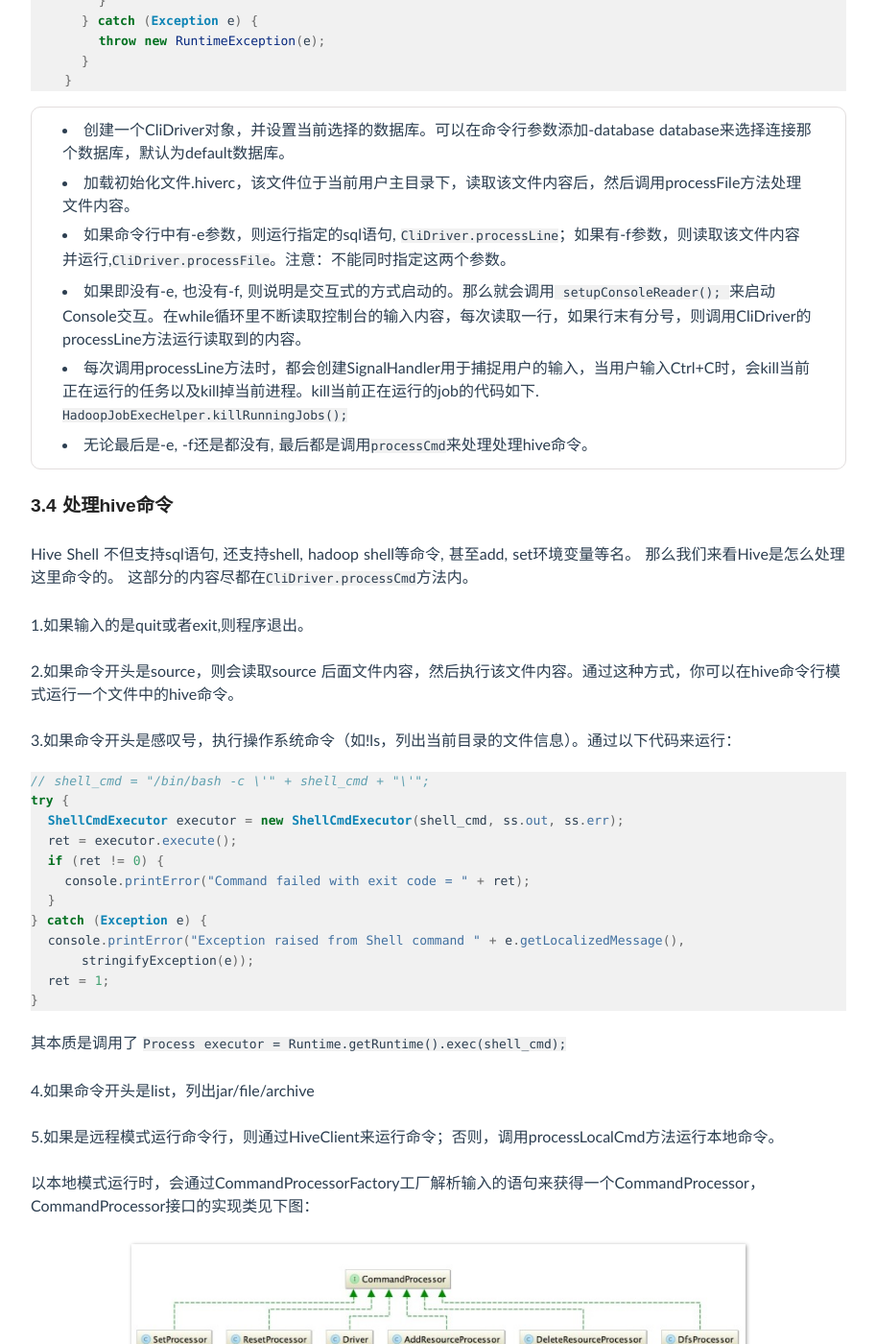
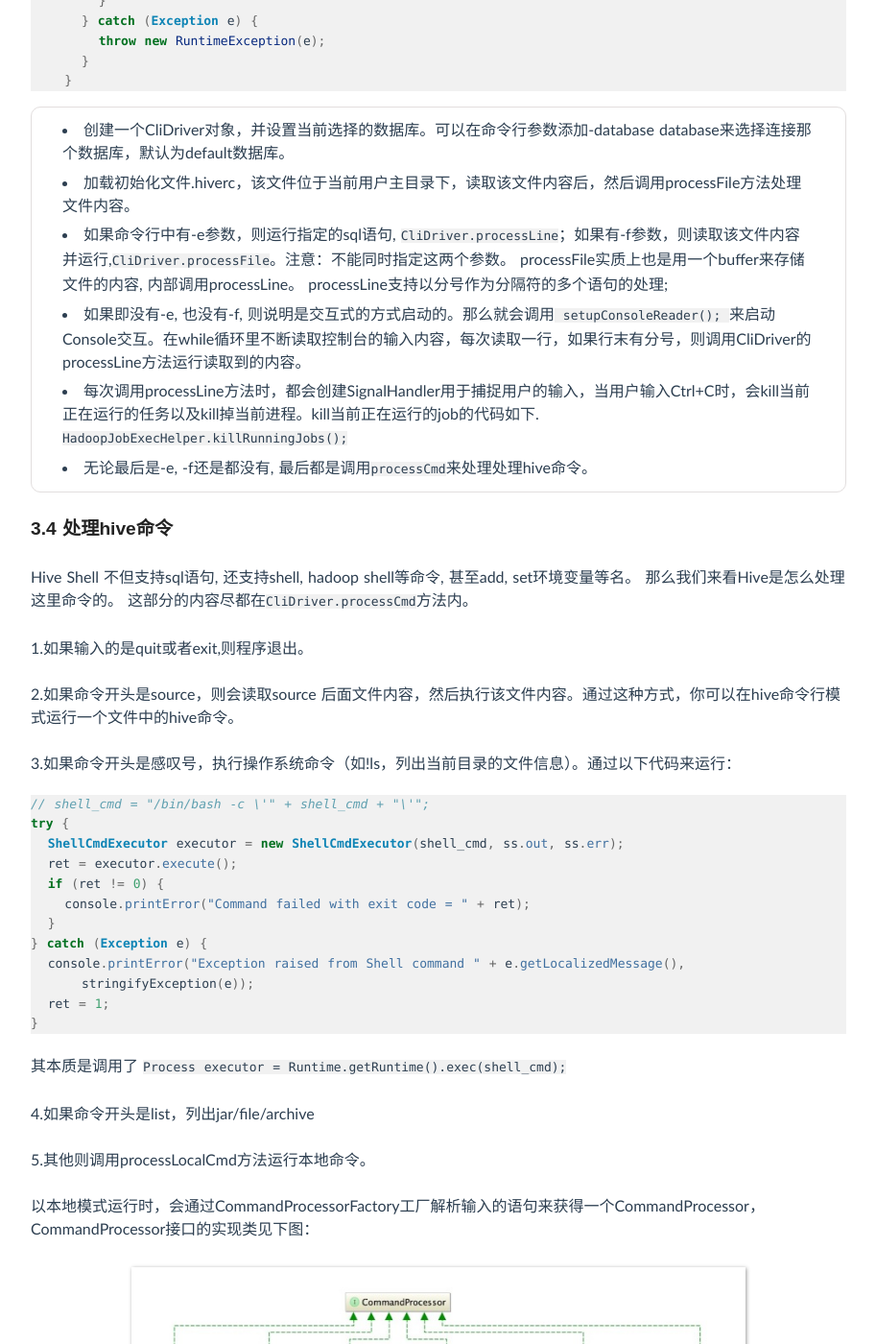
Before and after one commit to luyee/lamborryan.github.io, a Jekyll site: the page built from _posts/2016/2016-04-13-hive-src-entrance.md, in a window 1280 px wide and 1400 px high, scrolled down 4727 px. Shown: the whole window at 96% size, without its empty margins (183-1096 px from the left). Built offline with Jekyll 4.4.1, drawn with Linux system fonts in a browser that asks for light colours; comment, search, counter and statistics services are not loaded.

Commit message:
no message

````diff
--- a/_posts/2016/2016-04-13-hive-src-entrance.md
+++ b/_posts/2016/2016-04-13-hive-src-entrance.md
@@ -173,7 +173,7 @@ if (HiveConf.getVar(startSs.getConf(), HiveConf.ConfVars.HIVE_EXECUTION_ENGINE)
 
 * 创建一个CliDriver对象，并设置当前选择的数据库。可以在命令行参数添加-database database来选择连接那个数据库，默认为default数据库。
 * 加载初始化文件.hiverc，该文件位于当前用户主目录下，读取该文件内容后，然后调用processFile方法处理文件内容。
-* 如果命令行中有-e参数，则运行指定的sql语句, ```CliDriver.processLine```；如果有-f参数，则读取该文件内容并运行,```CliDriver.processFile```。注意：不能同时指定这两个参数。
+* 如果命令行中有-e参数，则运行指定的sql语句, ```CliDriver.processLine```；如果有-f参数，则读取该文件内容并运行,```CliDriver.processFile```。注意：不能同时指定这两个参数。 processFile实质上也是用一个buffer来存储文件的内容, 内部调用processLine。 processLine支持以分号作为分隔符的多个语句的处理;
 * 如果即没有-e, 也没有-f, 则说明是交互式的方式启动的。那么就会调用```    setupConsoleReader();
 ```来启动Console交互。在while循环里不断读取控制台的输入内容，每次读取一行，如果行末有分号，则调用CliDriver的processLine方法运行读取到的内容。
 * 每次调用processLine方法时，都会创建SignalHandler用于捕捉用户的输入，当用户输入Ctrl+C时，会kill当前正在运行的任务以及kill掉当前进程。kill当前正在运行的job的代码如下. ```HadoopJobExecHelper.killRunningJobs();
@@ -209,7 +209,7 @@ try {
 
 4.如果命令开头是list，列出jar/file/archive
 
-5.如果是远程模式运行命令行，则通过HiveClient来运行命令；否则，调用processLocalCmd方法运行本地命令。
+5.其他则调用processLocalCmd方法运行本地命令。
 
 以本地模式运行时，会通过CommandProcessorFactory工厂解析输入的语句来获得一个CommandProcessor，CommandProcessor接口的实现类见下图：
 
````
